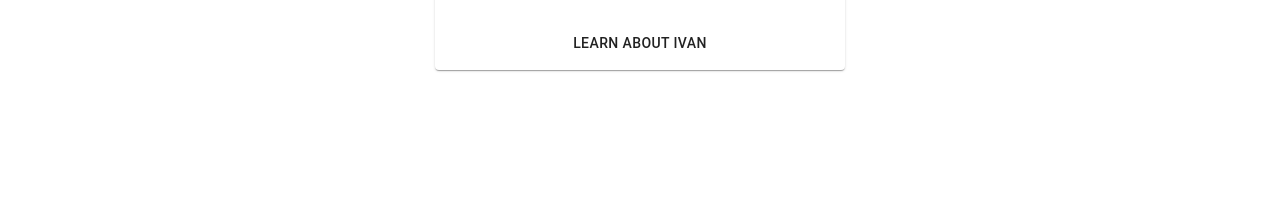
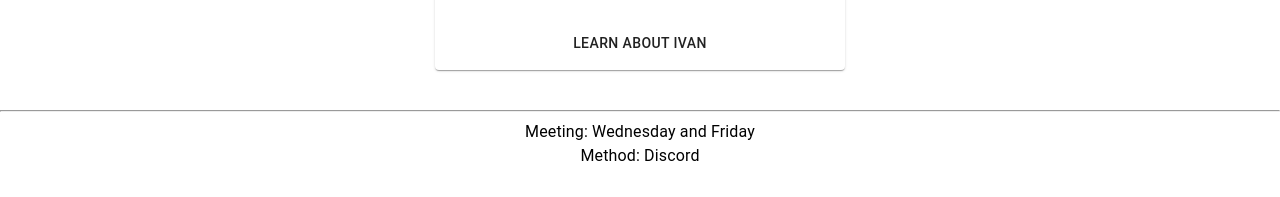
Before and after one commit to TamirRasheed/RecoveryNote, a React (Create React App) app in the folder application/frontend/: page / in a window 1280 px wide. Shown: the part 1492-1689 px from the top of the page. Before the commit the page ends 1574 px from the top, so only its background shows below. Built offline with nearby package versions, Linux system fonts and the light colour scheme.

Commit message:
Update About Page
Included meeting time and method

```diff
--- a/application/frontend/src/components/About/About.js
+++ b/application/frontend/src/components/About/About.js
@@ -28,6 +28,11 @@ const About = () => {
           </Grid>
         ))}
       </Grid>
+      <Box py='2em' textAlign='center'>
+        <hr />
+        <Typography>Meeting: Wednesday and Friday</Typography>
+        <Typography>Method: Discord</Typography>
+      </Box>
     </Fragment>
   );
 };
```
